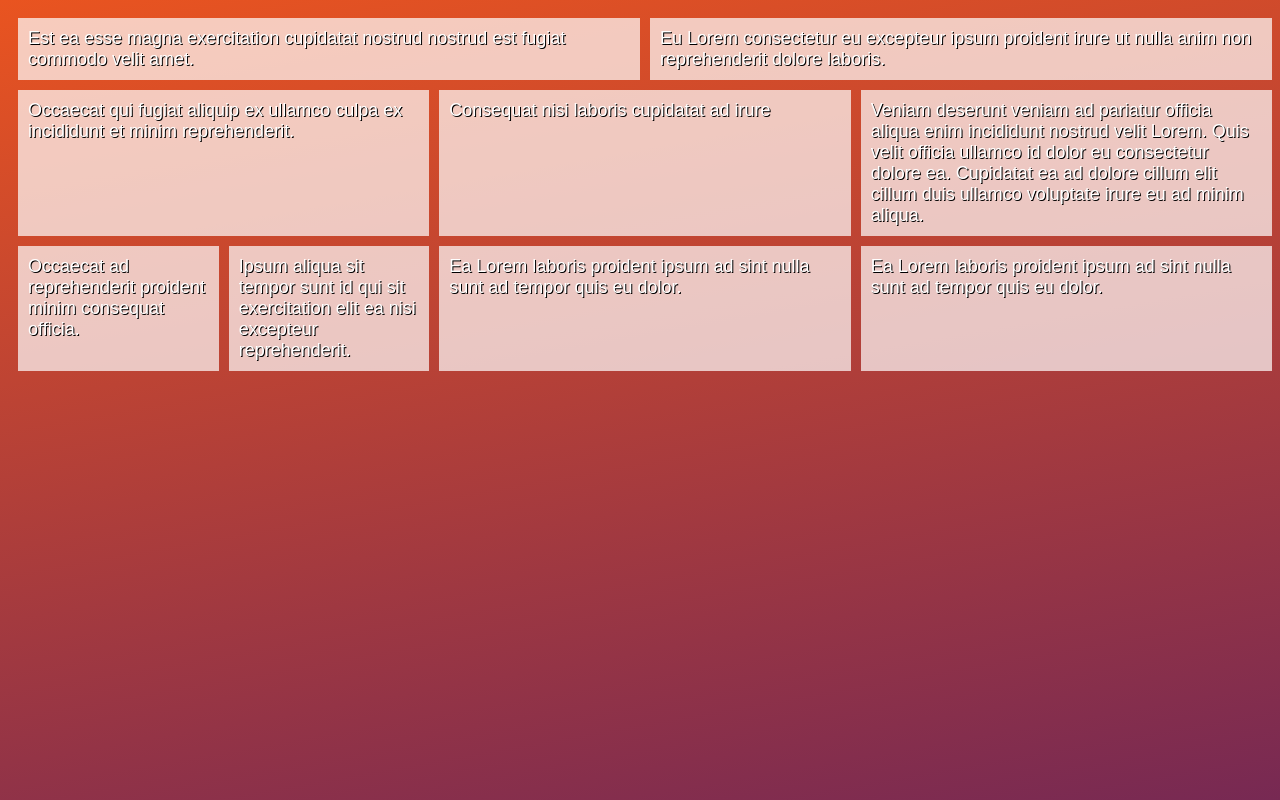
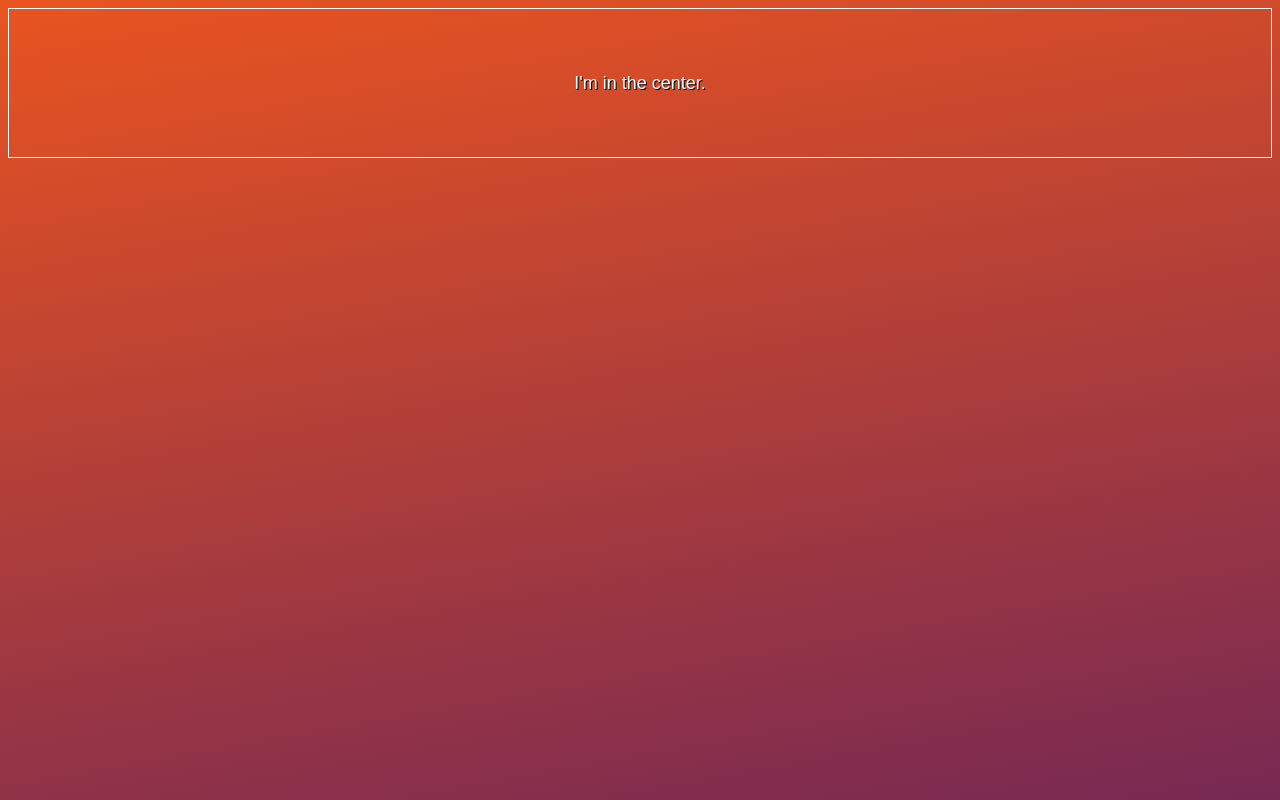
Before and after one commit to a805431/state-mini-project, a React (Create React App) app: page / in a window 1280 px wide. Built offline with nearby package versions, Linux system fonts and the light colour scheme.

Commit message:
vertical-centering-test

```diff
--- a/src/Container/index.js
+++ b/src/Container/index.js
@@ -1,50 +1,12 @@
-import { Gutter } from "./main.css";
+import { Vcenter } from "./main.css";
 
 function Container() {
    return (
       <>
-         <Gutter className="grid gutters">
-            <div className="half">
-               <div>
-                  Est ea esse magna exercitation cupidatat nostrud nostrud est fugiat commodo velit amet.
-               </div>
-            </div>
-            <div className="half">
-               <div>
-                  Eu Lorem consectetur eu excepteur ipsum proident irure ut nulla anim non reprehenderit dolore laboris.
-               </div>
-            </div>
-         </Gutter>
-         <Gutter className="grid gutters">
-            <div className="third"><div>Occaecat qui fugiat aliquip ex ullamco culpa ex incididunt et minim reprehenderit.</div>
-            </div>
-            <div className="third"><div>Consequat nisi laboris cupidatat ad irure</div>
-            </div>
-            <div className="third"><div>Veniam deserunt veniam ad pariatur officia aliqua enim incididunt nostrud velit Lorem.
-               Quis velit officia ullamco id dolor eu consectetur dolore ea.
-               Cupidatat ea ad dolore cillum elit cillum duis ullamco voluptate irure eu ad minim aliqua.</div>
-            </div>
-         </Gutter>
-         <Gutter className="grid gutters">
-            <div className="sixth">
-               <div>Occaecat ad reprehenderit proident minim consequat officia.</div>
-            </div>
-            <div className="sixth">
-               <div>
-                  Ipsum aliqua sit tempor sunt id qui sit exercitation elit ea nisi excepteur reprehenderit.
-               </div>
-            </div>
-            <div className="third">
-               <div>
-                  Ea Lorem laboris proident ipsum ad sint nulla sunt ad tempor quis eu dolor.
-               </div>
-            </div>
-            <div className="third">
-               <div>
-                  Ea Lorem laboris proident ipsum ad sint nulla sunt ad tempor quis eu dolor.
-               </div>
-            </div>
-         </Gutter>
+         <Vcenter className="vcenter">
+            <p>I'm in the center.</p>
+            {/* <p>I'm in the center.</p> */}
+         </Vcenter>
       </>
    );
 }
--- a/src/Container/main.css.js
+++ b/src/Container/main.css.js
@@ -1,41 +1,20 @@
 import styled from "styled-components";
 
-export const Gutter = styled.div`
-   &.grid {
+export const Vcenter = styled.div`
+   &.vcenter {
       display: flex;
+      align-items: center;
+      // justify-content: center;
+      height: 150px;
+      border: 1px solid white;
    }
 
-   .gutters {
-      margin: -10px 0 10px -10px;
+   &.vcenter > * {
+      margin: auto;
    }
 
-   &.gutters > div {
-      padding: 10px 0 0 10px;
+   p {
+      margin: 0;
    }
 
-   &.grid div div {
-      background-color: rgba(255, 255, 255, 0.7);
-      padding: 10px;
-      height: 100%;
-   }
-
-   .half{
-      flex-basis: 50%;
-   }
-
-   .third {
-      flex-basis: 33.33333%;
-   }
-
-   .fourth {
-      flex-basis: 25%;
-   }
-
-   .fifth {
-      flex-basis: 20%;
-   }
-
-   .sixth{
-      flex-basis: 16.66666%;
-   }
 `;
```
